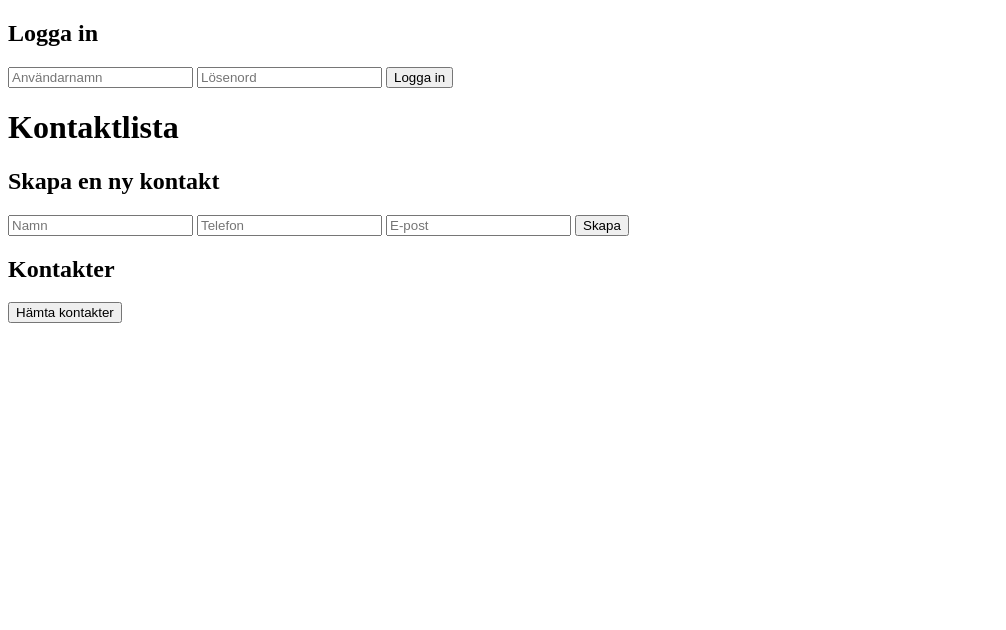
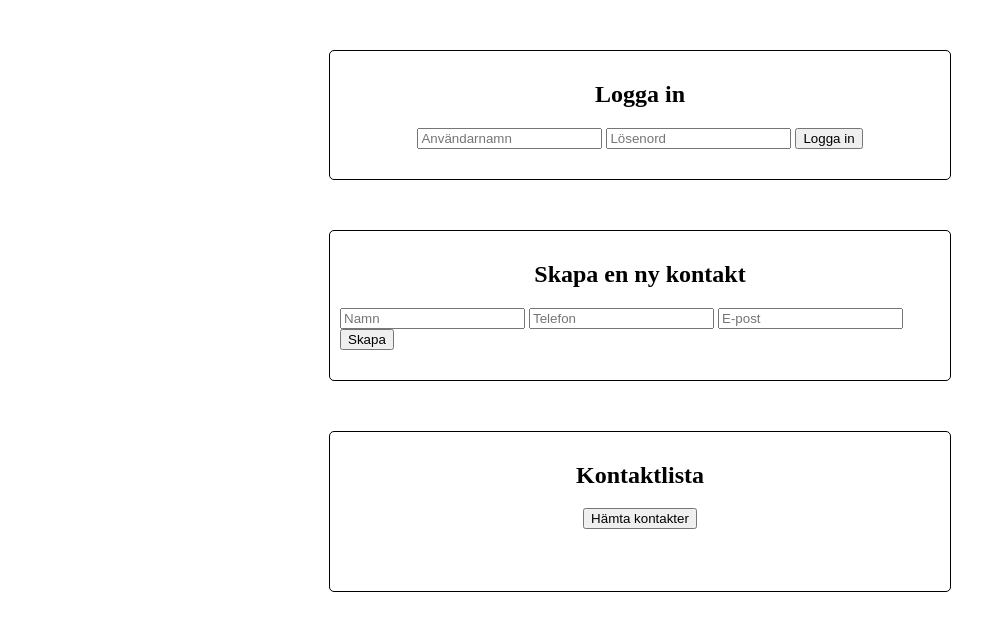
Before and after one commit to hampusvh/Server-Uppgift-Kontaktlista, a website: page public/index.html in a window 1280 px wide. Shown: the whole page, without its empty margins (0-1006 px from the left). Drawn offline with Linux system fonts and the light colour scheme.

Commit message:
added styling with css and div containers in index.html

```diff
--- a/public/index.html
+++ b/public/index.html
@@ -1,14 +1,16 @@
 <!DOCTYPE html>
 <html lang="en">
+
 <head>
     <meta charset="UTF-8">
     <meta name="viewport" content="width=device-width, initial-scale=1.0">
     <title>Kontaktlista</title>
-    <link rel="styles" href="style.css">
+    <link rel="stylesheet" href="style.css">
 </head>
+
 <body>
 
-    <div>
+    <div id="login-box">
         <h2>Logga in</h2>
         <form id="login-form">
             <input type="text" id="login-username" placeholder="Användarnamn" required />
@@ -18,8 +20,7 @@
     </div>
 
 
-    <h1>Kontaktlista</h1>
-    <div>
+    <div id="create-box">
         <h2>Skapa en ny kontakt</h2>
         <form id="create-contact">
             <input type="text" id="name" placeholder="Namn" required />
@@ -29,8 +30,8 @@
         </form>
     </div>
 
-    <div>
-        <h2>Kontakter</h2>
+    <div id="list-box">
+        <h2>Kontaktlista</h2>
         <button id="get-contacts">Hämta kontakter</button>
         <ul id="contacts-list"></ul>
     </div>
@@ -38,4 +39,5 @@
     <script src="script.js"></script>
 
 </body>
+
 </html>
--- a/public/style.css
+++ b/public/style.css
@@ -0,0 +1,31 @@
+
+#login-box, #create-box, #list-box {
+
+    display: flex;
+    flex-direction: column;
+    max-width: 600px;
+    border: 1px solid black;
+    border-radius: 5px;
+    justify-content: center;
+    align-items: center;
+    margin: auto;
+    padding: 10px;
+    margin-bottom: 50px;
+}
+
+#login-box {
+    margin-top: 50px;
+}
+
+#login-form, #create-contact, #get-contacts {
+    margin-bottom: 20px;
+}
+
+#contacts-list button {
+    margin-left: 7px;
+    align-items: right;
+}
+
+#contacts-list li {
+    margin-bottom: 15px;
+}
```
